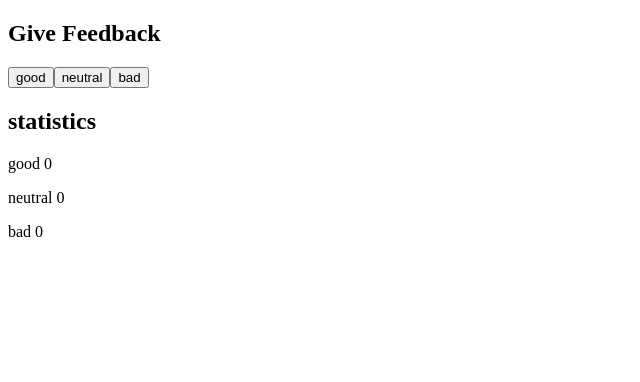
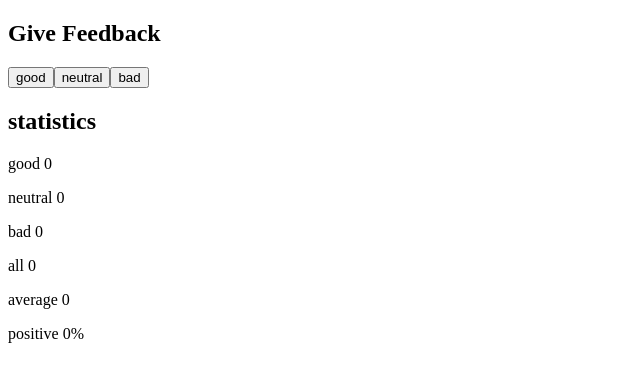
Before and after one commit to RiceWater/Full-Stack-Open, a React (Vite) app in the folder part1/unicafe/: page / in a window 1280 px wide. Shown: the top 382 px of the page, without its empty margins (0-640 px from the left). Built offline with nearby package versions, Linux system fonts and the light colour scheme.

Commit message:
Complete exercise 1.7: unicafe step 2

```diff
--- a/part1/unicafe/src/App.jsx
+++ b/part1/unicafe/src/App.jsx
@@ -11,6 +11,10 @@ const App = () => {
   const [good, setGood] = useState(0)
   const [neutral, setNeutral] = useState(0)
   const [bad, setBad] = useState(0)
+  const totalRating = good + neutral + bad
+  const averageRating = totalRating === 0 ? 0 : (good - bad) / totalRating
+  const positivePercentage = totalRating === 0 ? 0 : (good / totalRating) * 100
+
 
   return (
     <div>
@@ -22,6 +26,9 @@ const App = () => {
       <p>good {good}</p>
       <p>neutral {neutral}</p>
       <p>bad {bad}</p>
+      <p>all {totalRating} </p>
+      <p>average {averageRating}</p>
+      <p>positive {positivePercentage}%</p>
     </div>
   )
 
```
